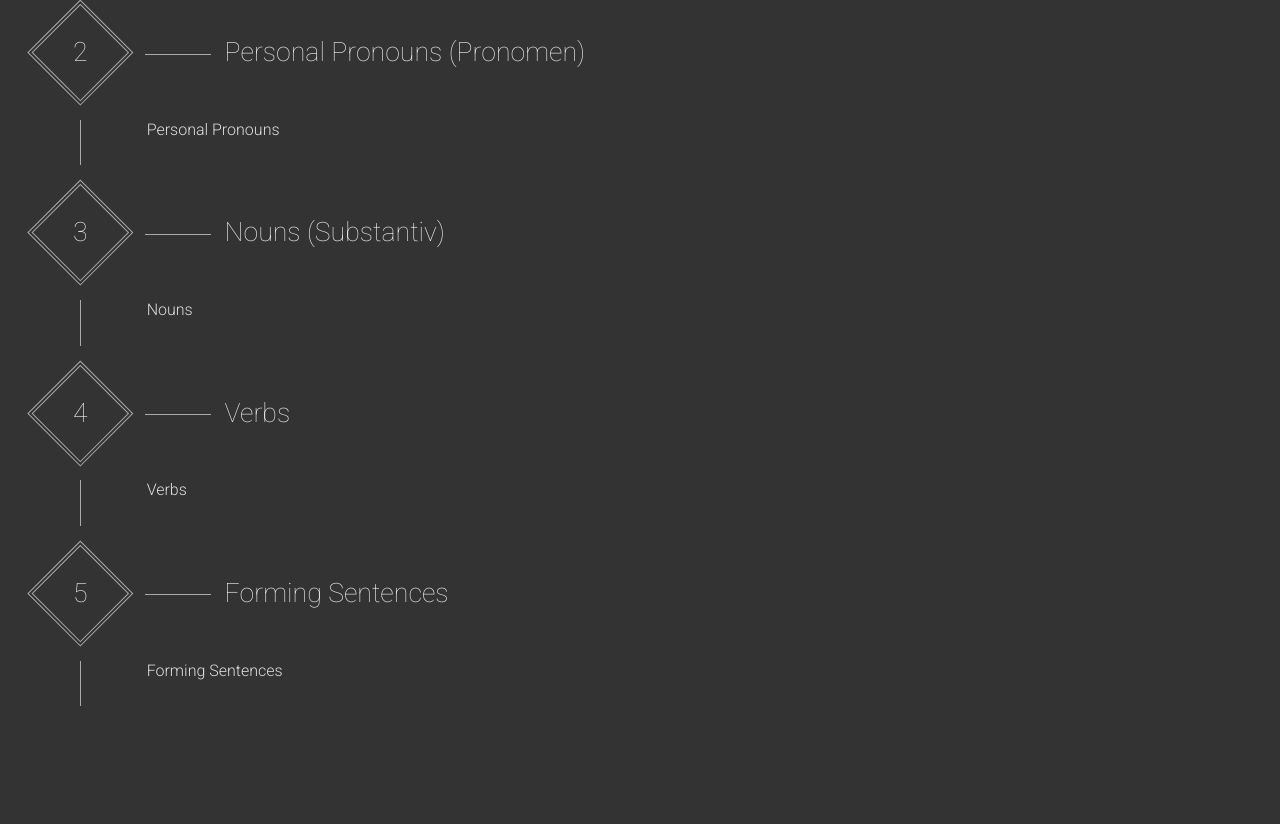
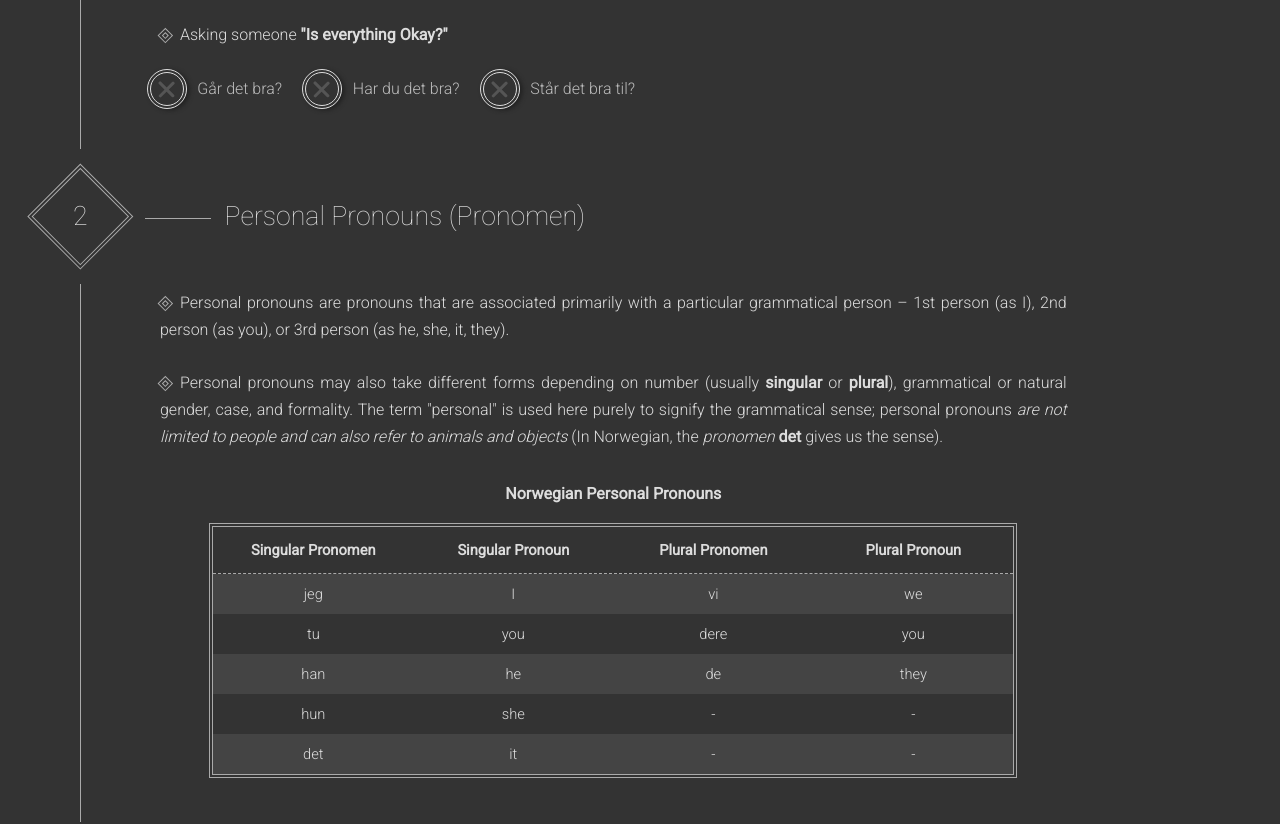
Before and after one commit to Alexius-Huang/Viking-Hunt, a React (Create React App) app: page / in a window 1280 px wide. Shown: the part 680-1504 px from the top of the page. Before the commit the page ends 1386 px from the top, so only its background shows below. Built offline with nearby package versions, Linux system fonts and the light colour scheme.

Commit message:
Add Table & more feature

```diff
--- a/src/components/Checkbox.css
+++ b/src/components/Checkbox.css
@@ -7,9 +7,8 @@ label.checkbox-input {
   -khtml-user-select: none;
   -webkit-user-select: none;
   -o-user-select: none;
-}
-label.checkbox-input + label.checkbox-input {
-  margin-left: 15pt;
+  margin-right: 15pt;
+  margin-bottom: 10pt;
 }
 label.checkbox-input > input[type="checkbox"] {
   display: none;
--- /dev/null
+++ b/src/components/Table.css
@@ -0,0 +1,57 @@
+div.Table {
+  width: 700pt;
+  text-align: center;
+  padding: 10pt 0;
+}
+
+div.Table > div.TableCaption {
+  font-size: 12pt;
+  font-weight: 600;
+  margin-bottom: 15pt;
+}
+
+div.Table > div.TableWrapper {
+  display: inline-block;
+  max-width: 700pt;
+  white-space: nowrap;
+  overflow-x: auto;
+  overflow-y: hidden;
+  font-size: 0;
+  border: 3pt solid #aaa;
+  border-style: double;
+}
+
+div.Table > div.TableWrapper > div.TableRow {
+  transition: .25s;
+}
+div.Table > div.TableWrapper > div.TableRow:nth-child(2n) {
+  background-color: #444;
+}
+div.Table > div.TableWrapper > div.TableRow:hover {
+  background-color: #555;
+  transition: .25s;
+}
+div.Table > div.TableWrapper > div.TableRow:first-child {
+  border-bottom: 1pt dashed #aaa;
+}
+
+div.Table > div.TableWrapper > div.TableRow > div.TableHeader,
+div.Table > div.TableWrapper > div.TableRow > div.TableCell {
+  display: inline-block;
+  width: 150pt;
+  font-size: 11pt;
+  text-align: center;
+  vertical-align: top;
+}
+
+div.Table > div.TableWrapper > div.TableRow > div.TableHeader {
+  font-weight: 600;
+  line-height: 35pt;
+  height: 35pt;
+  box-sizing: border-box;
+}
+
+div.Table > div.TableWrapper > div.TableRow > div.TableCell {
+  height: 30pt;
+  line-height: 30pt;
+}
--- /dev/null
+++ b/src/components/Table.jsx
@@ -0,0 +1,31 @@
+import React, { Component } from 'react';
+import './Table.css';
+
+class Table extends Component {
+  render() {
+    const { data, caption } = this.props;
+
+    const renderTable = data.map((row, i) => (
+      <div key={i} className="TableRow">
+        {
+          row.map((cell, j) => (
+            <div key={j} className={i ? 'TableCell' : 'TableHeader'}>
+              {cell}
+            </div>
+          ))
+        }
+      </div>
+    ));
+
+    return (
+      <div className="Table">
+        <div className="TableCaption">{caption}</div>
+        <div className="TableWrapper">
+          {renderTable}
+        </div>
+      </div>
+    );
+  }
+}
+
+export default Table;
--- a/src/containers/Grammer.Section.css
+++ b/src/containers/Grammer.Section.css
@@ -1,3 +1,7 @@
+section.grammer-section {
+  width: 700pt;
+}
+
 section.grammer-section + section.grammer-section {
   margin-top: 30pt;
 }
@@ -20,12 +24,34 @@ section.grammer-section > article:before {
 }
 section.grammer-section > article > p {
   margin: 0;
-  height: 20pt;
+  height: auto;
+  box-sizing: border-box;
+  padding: 5pt 10pt;
+  width: 700pt;
   line-height: 20pt;
+  text-align: justify;
+  text-justify: inter-word;
+  border-radius: 3pt;
+  transition: .25s;
+}
+section.grammer-section > article > p:hover {
+  background-color: #444;
+  transition: .25s;
+}
+section.grammer-section > article > p:before {
+  display: inline-block;
+  content: '';
+  width: 8pt;
+  height: 8pt;
+  box-sizing: border-box;
+  border: 3pt double #aaa;
+  margin-right: 7pt;
+  line-height: 20pt;
+  transform: rotate(45deg);
 }
 section.grammer-section > article > p + :not(p),
 section.grammer-section > article > p:not(:first-child) {
-  margin-top: 8pt;
+  margin-top: 10pt;
 }
 
 section.grammer-section.hide > article {
@@ -87,6 +113,7 @@ div.label-header > h2.caption {
   font-size: 20pt;
   line-height: 50pt;
   font-weight: 100;
+  transition: .25s;
 }
 
 div.label-header > h2.caption:before {
@@ -98,3 +125,74 @@ div.label-header > h2.caption:before {
   vertical-align: middle;
   margin-right: 10pt;
 }
+
+div.label-header > h2.caption > button.complete-btn {
+  border-radius: 0;
+  border: 3pt double #aaa;
+  box-sizing: border-box;
+  background-color: transparent;
+  color: #aaa;
+  font-size: 10pt;
+  font-weight: 300;
+  height: 30pt;
+  vertical-align: middle;
+  margin-left: 15pt;
+  opacity: 0;
+  pointer-events: none;
+  transition: .25s;
+  position: relative;
+}
+div.label-header > h2.caption > button.complete-btn:hover {
+  background-color: #ddd;
+  color: #333;
+  transition: .25s;
+}
+div.label-header > h2.caption > button.complete-btn:before,
+div.label-header > h2.caption > button.complete-btn:after {
+  content: '';
+  position: absolute;
+  display: inline-block;
+  box-sizing: border-box;
+  border: 1pt solid #aaa;
+  transform: rotate(45deg);
+  transition: .25s;
+}
+div.label-header > h2.caption > button.complete-btn:hover:before,
+div.label-header > h2.caption > button.complete-btn:hover:after {
+  transform: rotate(225deg);
+  transition: .25s;
+}
+
+div.label-header > h2.caption > button.complete-btn:before {
+  width: 10pt;
+  height: 10pt;
+  right: -5pt;
+  bottom: -7pt;
+}
+div.label-header > h2.caption > button.complete-btn:after {
+  width: 15pt;
+  height: 15pt;
+  right: -15pt;
+  bottom: -7pt;
+}
+div.label-header:hover > h2.caption > button.complete-btn {
+  opacity: 1;
+  pointer-events: visible;
+  transition: .25s;
+}
+
+section.grammer-section.completed > div.label-header > span.label-number,
+section.grammer-section.completed > div.label-header:hover > span.label-number {
+  background-color: #66BB6A;
+  color: #ddd;
+}
+
+section.grammer-section.completed > div.label-header > h2.caption {
+  color: #66BB6A;
+  transition: .25s;
+}
+
+section.grammer-section.completed > div.label-header > h2.caption > button.complete-btn {
+  background-color: #66BB6A;
+  color: #ddd;
+}
--- a/src/containers/Grammer.Section.jsx
+++ b/src/containers/Grammer.Section.jsx
@@ -4,23 +4,34 @@ import './Grammer.Section.css';
 class Section extends Component {
   constructor(props) {
     super(props);
-    this.state = { hide: false };
+    this.state = { hide: false, completed: false };
     this.toggleHide = this.toggleHide.bind(this);
+    this.toggleComplete = this.toggleComplete.bind(this);
   }
 
   toggleHide() {
     this.setState({ hide: !this.state.hide });
   }
 
+  toggleComplete(event) {
+    event.stopPropagation();
+    this.setState({ completed: !this.state.completed });
+  }
+
   render() {
     const { caption, children } = this.props;
-    const { hide } = this.state;
+    const { hide, completed } = this.state;
 
     return (
-      <section className={`grammer-section ${hide ? 'hide' : ''}`}>
+      <section className={`grammer-section ${hide ? 'hide' : ''} ${completed ? 'completed' : ''}`}>
         <div className="label-header" onClick={this.toggleHide}>
           <span className="label-number" />
-          <h2 className="caption">{caption}</h2>
+          <h2 className="caption">
+            {caption}
+            <button className="complete-btn" onClick={this.toggleComplete}>
+              {completed ? 'Completed' : 'Mark Complete'}
+            </button>
+          </h2>
         </div>
 
         <article>{children}</article>
--- a/src/containers/Main.jsx
+++ b/src/containers/Main.jsx
@@ -1,10 +1,11 @@
 import React, { Component } from 'react';
 import Section from './Grammer.Section';
 import Checkbox from '../components/Checkbox';
+import Table from '../components/Table';
 import './Main.css';
 
 function renderCheckboxes(arr) {
-  return arr.map(item => <Checkbox>{item}</Checkbox>);
+  return arr.map((item, i) => <Checkbox key={i}>{item}</Checkbox>);
 }
 
 class Main extends Component {
@@ -37,11 +38,34 @@ class Main extends Component {
         </Section>
 
         <Section caption="Personal Pronouns (Pronomen)">
-          Personal Pronouns
+          <p>Personal pronouns are pronouns that are associated primarily with a particular grammatical person – 1st person (as I), 2nd person (as you), or 3rd person (as he, she, it, they).</p>
+          <p>Personal pronouns may also take different forms depending on number (usually <strong>singular</strong> or <strong>plural</strong>), grammatical or natural gender, case, and formality. The term "personal" is used here purely to signify the grammatical sense; personal pronouns <i>are not limited to people and can also refer to animals and objects</i> (In Norwegian, the <i>pronomen</i> <strong>det</strong> gives us the sense).</p>
+          <Table
+            caption="Norwegian Personal Pronouns"
+            data={[
+              ['Singular Pronomen', 'Singular Pronoun', 'Plural Pronomen', 'Plural Pronoun'],
+              ['jeg', 'I', 'vi', 'we'],
+              ['tu', 'you', 'dere', 'you'],
+              ['han', 'he', 'de', 'they'],
+              ['hun', 'she', '-', '-'],
+              ['det', 'it', '-', '-']
+            ]}
+          />
         </Section>
 
         <Section caption="Nouns (Substantiv)">
-          Nouns
+          <p>Nouns in Norwegian have different types of gender (which are also called the <strong>articles</strong>).</p>
+          <Table
+            caption="Norwegian Article of Noun"
+            data={[
+              ['-', 'hankjønn (masculine)', 'hunkjønn (feminine)', 'intetkjønn (neuter)'],
+              ['Article', 'en', 'ei', 'et'],
+              ['Example', 'en bil (a car)', 'ei jente (a girl)', 'et hus (a house)'],
+              ['', 'en gut (a boy)', 'ei dør (a door)', 'et barn (a child)']
+            ]}
+          />
+          <p>If a noun is <strong>uncountable</strong>, for instance, milk, air, or water, an indefinite article is not used, and <strong>the uncountable words won't have plural</strong>.</p>
+          <p>In some Norwegian dialects <strong>the feminine gender is extinct</strong>. Because of this, <strong>almost all the adjectives of feminine gender can be used with articles of masculine gender</strong>.</p>
         </Section>
 
         <Section caption="Verbs">
--- a/src/index.css
+++ b/src/index.css
@@ -7,3 +7,7 @@ body {
   background-color: #333;
   color: #ddd;
 }
+
+button:focus, input:focus {
+  outline: none;
+}
```
Also changed, not shown: src/containers/Main.css (line endings or trailing spaces).
